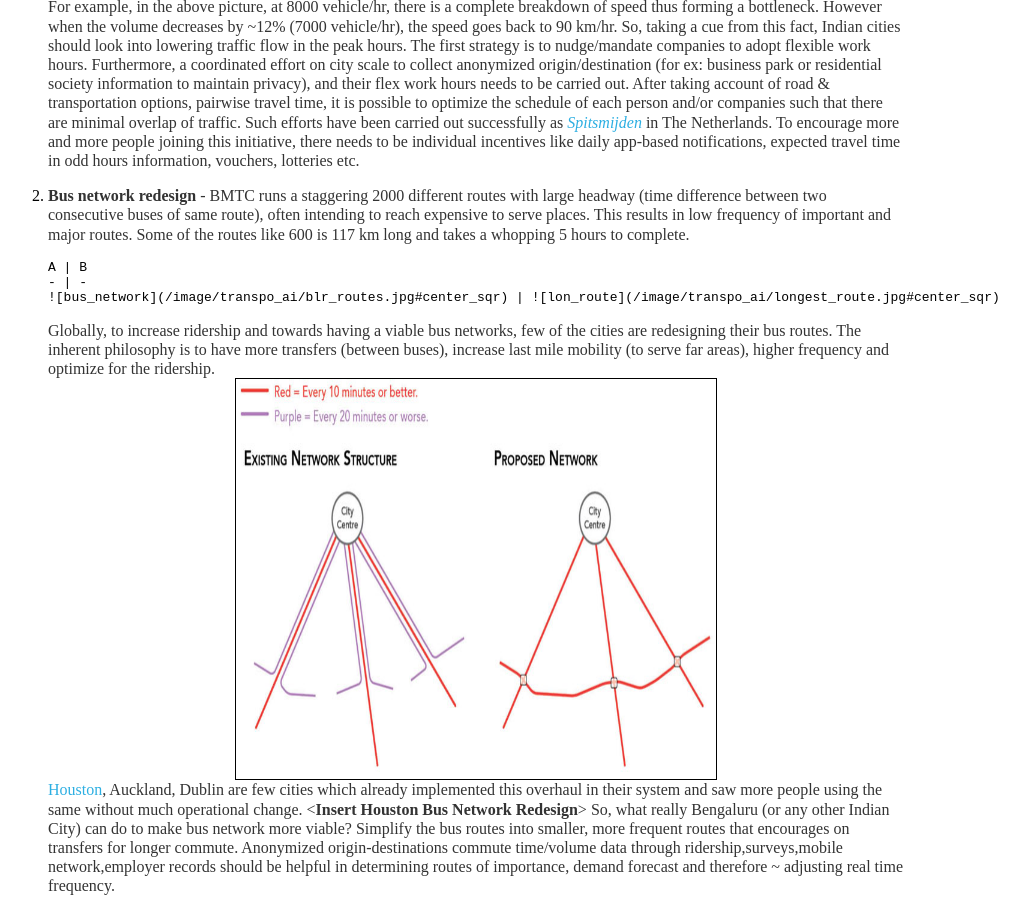
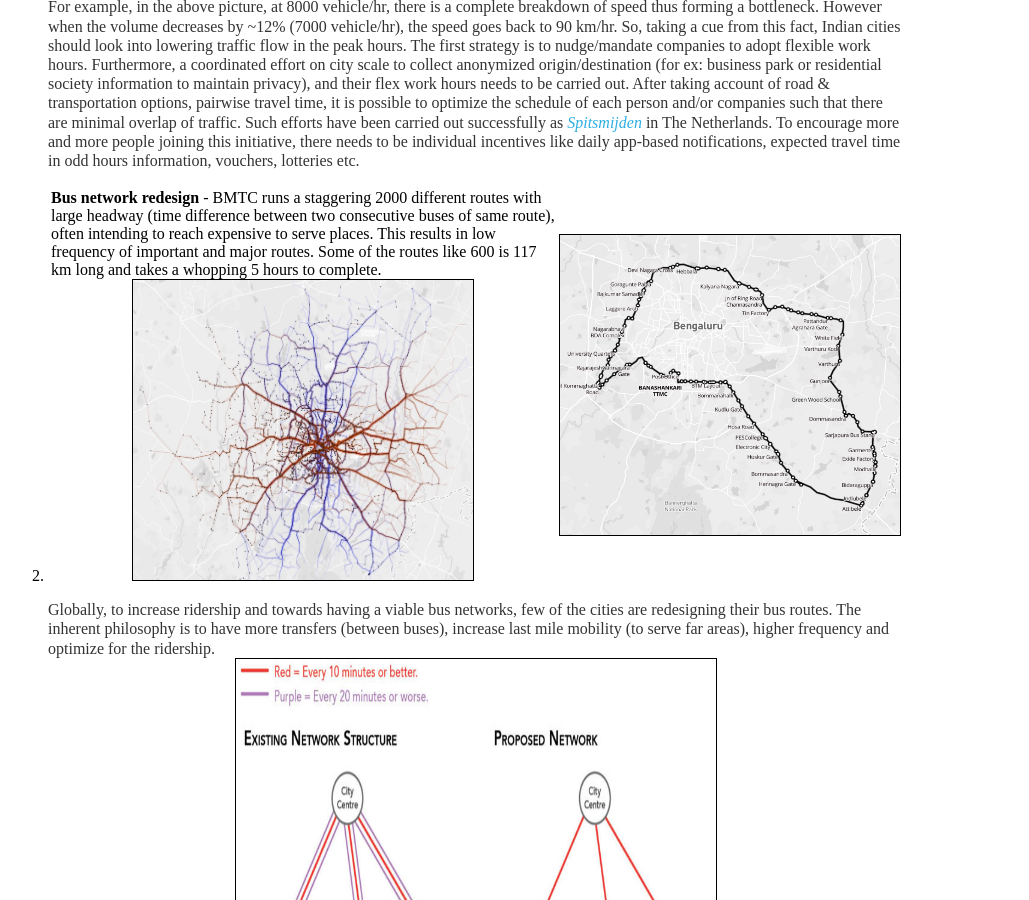
Before and after one commit to vikssai/vikssai.github.io, a Jekyll site: the page built from _posts/2019-11-1-Using_AI_to_decongest_India_City.md, in a window 1280 px wide and 900 px high, scrolled down 1331 px. Shown: the whole window, without its empty margins (184-1213 px from the left). Built offline with Jekyll 4.4.1, drawn with Linux system fonts in a browser that asks for light colours.

Commit message:
formatting

````diff
--- a/_posts/2019-11-1-Using_AI_to_decongest_India_City.md
+++ b/_posts/2019-11-1-Using_AI_to_decongest_India_City.md
@@ -18,13 +18,7 @@ Fast, reliable, cheap, and integrated transportation system works as a backbone
 
 
 
-2. **Bus network redesign** - BMTC runs a staggering 2000 different routes with large headway (time difference between two consecutive buses of same route), often intending to reach expensive to serve places. This results in low frequency of important and major routes. Some of the routes like 600 is 117 km long and takes a whopping 5 hours to complete.
-
-   ```
-   A | B
-   - | -
-   ![bus_network](/image/transpo_ai/blr_routes.jpg#center_sqr) | ![lon_route](/image/transpo_ai/longest_route.jpg#center_sqr)
-   ```
+2. **Bus network redesign** - BMTC runs a staggering 2000 different routes with large headway (time difference between two consecutive buses of same route), often intending to reach expensive to serve places. This results in low frequency of important and major routes. Some of the routes like 600 is 117 km long and takes a whopping 5 hours to complete. ![bus_network](/image/transpo_ai/blr_routes.jpg#center_sqr) | ![lon_route](/image/transpo_ai/longest_route.jpg#center_sqr)
 
    [^Image Courtsey]: https://github.com/geohacker/bmtc
 
````
